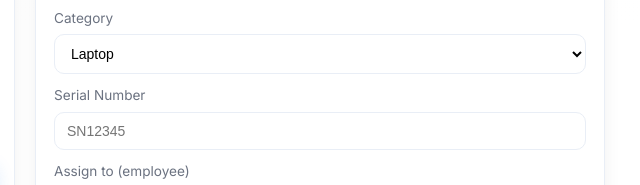
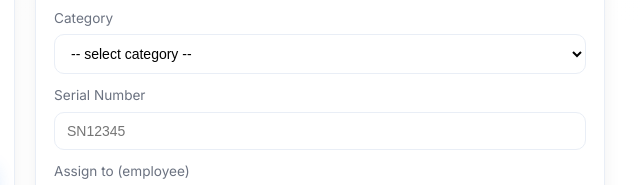
Before and after one commit to salvinramesh/its, a website: page public/index.html in a window 1280 px wide. Shown: the part 453-638 px from the top of the page, 615-1255 px from the left. Drawn offline with Linux system fonts and the light colour scheme; no server answers.

Commit message:
place holder fix

```diff
--- a/public/index.html
+++ b/public/index.html
@@ -145,7 +145,8 @@
 
         <div class="field">
           <label for="asset_category">Category</label>
-          <select id="asset_category">
+          <select id="asset_category" required>
+            <option value="">-- select category --</option>
             <option value="Laptop">Laptop</option>
             <option value="Desktop">Desktop</option>
             <option value="Keyboard">Keyboard</option>
@@ -197,7 +198,7 @@
         <div class="links" aria-hidden="false">
           <a href="/users.html">Users</a>
           <a href="/assets.html">Assets</a>
-          <a href="mailto:help@actionfi.com">Support</a>
+          <a href="mailto:arunshaji@actionfi.com">Support</a>
         </div>
 
         <div class="small">© <span id="year"></span> Actionfi — Built for ITS</div>
```
